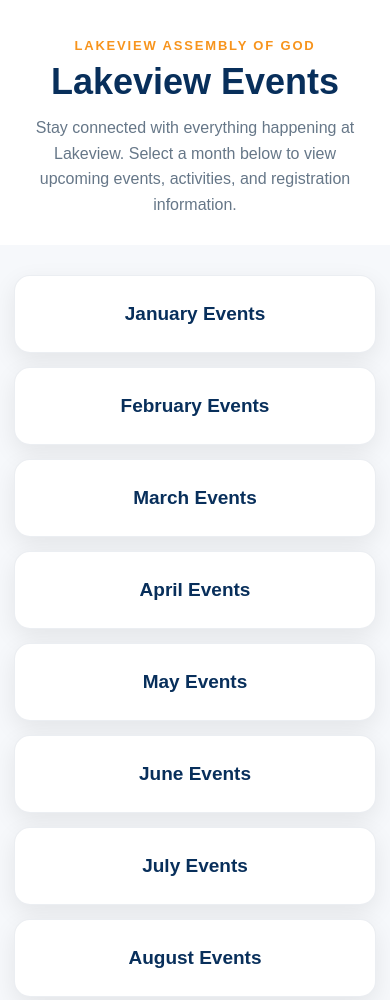
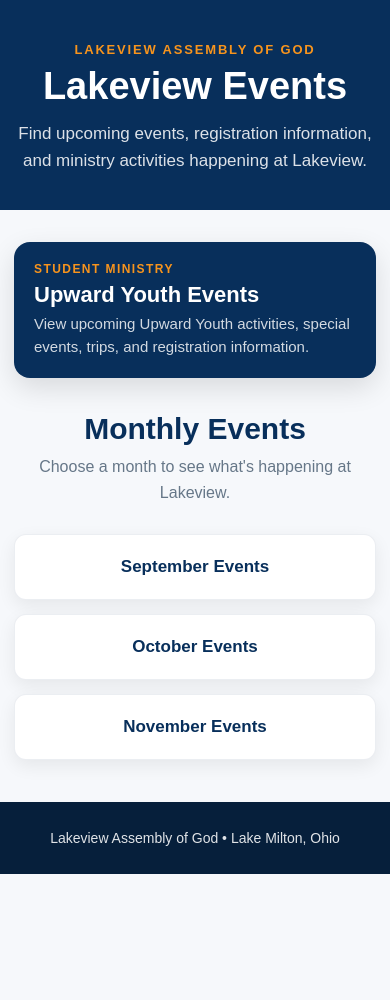
Before and after one commit to LakeviewMedia/lakeview-events-hub, a plain HTML site: page index.html in a window 390 px wide. Shown: the top 1000 px of the page. After the commit the page ends 874 px from the top, so only its background shows below. Drawn offline with Linux system fonts and the light colour scheme.

Commit message:
Update index.html

```diff
--- a/index.html
+++ b/index.html
@@ -1,7 +1,6 @@
 <!DOCTYPE html>
 <html lang="en">
 <head>
-
 <meta charset="UTF-8">
 <meta name="viewport" content="width=device-width, initial-scale=1.0">
 
@@ -10,7 +9,6 @@
 <!-- =====================================
      GOOGLE ANALYTICS 4
 ====================================== -->
-
 <script async src="https://www.googletagmanager.com/gtag/js?id=G-49YV87CD4W"></script>
 
 <script>
@@ -23,10 +21,10 @@
   gtag('js', new Date());
 
   gtag('config', 'G-49YV87CD4W', {
-    page_title: 'Lakeview Events | Lakeview Assembly'
+    page_title: 'Lakeview Events | Lakeview Assembly',
+    page_path: '/'
   });
 </script>
-
 
 <style>
 
@@ -56,13 +54,15 @@
    HEADER
 ================================= */
 
-.page-header {
+.hero {
+  width: 100%;
+  padding: 58px 20px 48px;
   text-align: center;
-  padding: 55px 20px 35px;
-  background: #ffffff;
+  background: #082f5b;
+  color: #ffffff;
 }
 
-.page-header .eyebrow {
+.hero .eyebrow {
   color: #f7941d;
   font-size: 13px;
   font-weight: 800;
@@ -71,101 +71,133 @@
   margin-bottom: 8px;
 }
 
-.page-header h1 {
+.hero h1 {
   margin: 0 0 12px;
-
-  color: #082f5b;
-
   font-size: clamp(36px, 6vw, 54px);
 }
 
-.page-header p {
-  max-width: 650px;
-
+.hero p {
+  max-width: 720px;
   margin: 0 auto;
-
-  color: #667788;
-
+  color: rgba(255,255,255,.86);
   font-size: 17px;
   line-height: 1.6;
 }
 
 
 /* =================================
-   MONTHS SECTION
+   CONTENT
 ================================= */
 
-.months-section {
+.content {
   width: 100%;
-  max-width: 1100px;
+  max-width: 900px;
+  margin: 0 auto;
+  padding: 42px 20px 58px;
+}
 
-  margin: 0 auto;
+.section-heading {
+  text-align: center;
+  margin-bottom: 28px;
+}
 
-  padding: 45px 20px 60px;
+.section-heading h2 {
+  margin: 0 0 8px;
+  color: #082f5b;
+  font-size: 30px;
+}
+
+.section-heading p {
+  margin: 0;
+  color: #667788;
+  line-height: 1.6;
 }
 
 
 /* =================================
-   MONTH GRID
+   FEATURED MINISTRY LINK
 ================================= */
 
-.month-grid {
-  display: grid;
+.featured-link {
+  display: block;
+  margin-bottom: 34px;
+  padding: 22px 24px;
+  border-radius: 16px;
+  background: #082f5b;
+  color: #ffffff;
+  text-decoration: none;
+  text-align: left;
+  box-shadow: 0 10px 28px rgba(0,0,0,.12);
+  transition:
+    transform .18s ease,
+    box-shadow .18s ease;
+}
 
-  grid-template-columns:
-    repeat(3, minmax(0, 1fr));
+.featured-link:hover {
+  transform: translateY(-3px);
+  box-shadow: 0 16px 34px rgba(0,0,0,.16);
+}
 
-  gap: 20px;
+.featured-label {
+  display: block;
+  margin-bottom: 6px;
+  color: #f7941d;
+  font-size: 12px;
+  font-weight: 800;
+  text-transform: uppercase;
+  letter-spacing: .12em;
+}
+
+.featured-title {
+  display: block;
+  margin-bottom: 5px;
+  font-size: 24px;
+  font-weight: 800;
+}
+
+.featured-description {
+  display: block;
+  color: rgba(255,255,255,.82);
+  font-size: 15px;
+  line-height: 1.5;
 }
 
 
 /* =================================
-   MONTH BUTTONS
+   MONTH LINKS
 ================================= */
+
+.month-list {
+  display: grid;
+  grid-template-columns: repeat(3, minmax(0, 1fr));
+  gap: 16px;
+}
 
 .month-link {
   display: flex;
-
   align-items: center;
   justify-content: center;
-
-  min-height: 115px;
-
-  padding: 25px 20px;
-
+  min-height: 76px;
+  padding: 18px 20px;
   background: #ffffff;
-
-  border:
-    1px solid rgba(8,47,91,.08);
-
-  border-radius: 16px;
-
-  box-shadow:
-    0 8px 24px rgba(0,0,0,.08);
-
+  border: 1px solid rgba(8,47,91,.08);
+  border-radius: 12px;
+  text-decoration: none;
   color: #082f5b;
-
-  text-decoration: none;
-
-  font-size: 21px;
+  font-size: 17px;
   font-weight: 800;
-
   text-align: center;
-
+  box-shadow: 0 6px 18px rgba(0,0,0,.07);
   transition:
-    transform .2s ease,
-    box-shadow .2s ease,
-    border-color .2s ease;
+    transform .15s ease,
+    box-shadow .15s ease,
+    border-color .15s ease;
 }
 
 .month-link:hover {
-  transform: translateY(-4px);
-
-  box-shadow:
-    0 14px 32px rgba(0,0,0,.14);
-
-  border-color:
-    rgba(247,148,29,.45);
+  transform: translateY(-2px);
+  box-shadow: 0 10px 24px rgba(0,0,0,.11);
+  border-color: rgba(247,148,29,.35);
 }
 
 
@@ -175,31 +207,13 @@
 
 .footer {
   width: 100%;
-
+  margin: 0;
   padding: 28px 20px;
-
-  background: #082f5b;
-
+  background: #061f3b;
   color: rgba(255,255,255,.88);
-
   text-align: center;
-
   font-size: 14px;
   font-weight: 500;
-}
-
-
-/* =================================
-   TABLET
-================================= */
-
-@media (max-width: 850px) {
-
-  .month-grid {
-    grid-template-columns:
-      repeat(2, minmax(0, 1fr));
-  }
-
 }
 
 
@@ -207,55 +221,49 @@
    MOBILE
 ================================= */
 
-@media (max-width: 550px) {
+@media (max-width: 700px) {
 
-  .page-header {
-    padding:
-      38px 18px 28px;
+  .hero {
+    padding: 42px 18px 36px;
   }
 
-  .page-header h1 {
-    font-size: 36px;
+  .hero h1 {
+    font-size: 38px;
   }
 
-  .page-header p {
-    font-size: 16px;
+  .content {
+    padding: 32px 14px 42px;
   }
 
-  .months-section {
-    padding:
-      30px 14px 42px;
-  }
-
-  .month-grid {
+  .month-list {
     grid-template-columns: 1fr;
-
     gap: 14px;
   }
 
   .month-link {
-    min-height: 78px;
+    min-height: 66px;
+  }
 
-    padding: 18px;
+  .featured-link {
+    padding: 20px;
+  }
 
-    font-size: 19px;
+  .featured-title {
+    font-size: 22px;
   }
 
 }
 
 </style>
-
 </head>
 
-
 <body>
-
 
 <!-- =====================================
      HEADER
 ====================================== -->
 
-<header class="page-header">
+<section class="hero">
 
   <div class="eyebrow">
     Lakeview Assembly of God
@@ -266,113 +274,65 @@
   </h1>
 
   <p>
-    Stay connected with everything happening at Lakeview.
-    Select a month below to view upcoming events,
-    activities, and registration information.
+    Find upcoming events, registration information,
+    and ministry activities happening at Lakeview.
   </p>
 
-</header>
-
+</section>
 
 
 <!-- =====================================
-     ALL MONTHS
+     MAIN CONTENT
 ====================================== -->
 
-<main class="months-section">
+<main class="content">
 
-  <div class="month-grid">
+  <!-- =================================
+       UPWARD YOUTH
+  ================================== -->
+
+  <a
+    class="featured-link"
+    href="youth-events.html"
+    data-ga-event="upward_youth_events_page_click"
+    data-ga-title="Upward Youth Events"
+    data-ga-action="page_navigation"
+  >
+
+    <span class="featured-label">
+      Student Ministry
+    </span>
+
+    <span class="featured-title">
+      Upward Youth Events
+    </span>
+
+    <span class="featured-description">
+      View upcoming Upward Youth activities, special events,
+      trips, and registration information.
+    </span>
+
+  </a>
 
 
-    <!-- JANUARY -->
+  <!-- =================================
+       MONTHLY EVENTS
+  ================================== -->
 
-    <a
-      class="month-link"
-      href="january.html"
-      data-ga-month="January"
-    >
-      January Events
-    </a>
+  <div class="section-heading">
+
+    <h2>
+      Monthly Events
+    </h2>
+
+    <p>
+      Choose a month to see what's happening at Lakeview.
+    </p>
+
+  </div>
 
 
-    <!-- FEBRUARY -->
-
-    <a
-      class="month-link"
-      href="february.html"
-      data-ga-month="February"
-    >
-      February Events
-    </a>
-
-
-    <!-- MARCH -->
-
-    <a
-      class="month-link"
-      href="march.html"
-      data-ga-month="March"
-    >
-      March Events
-    </a>
-
-
-    <!-- APRIL -->
-
-    <a
-      class="month-link"
-      href="april.html"
-      data-ga-month="April"
-    >
-      April Events
-    </a>
-
-
-    <!-- MAY -->
-
-    <a
-      class="month-link"
-      href="may.html"
-      data-ga-month="May"
-    >
-      May Events
-    </a>
-
-
-    <!-- JUNE -->
-
-    <a
-      class="month-link"
-      href="june.html"
-      data-ga-month="June"
-    >
-      June Events
-    </a>
-
-
-    <!-- JULY -->
-
-    <a
-      class="month-link"
-      href="july.html"
-      data-ga-month="July"
-    >
-      July Events
-    </a>
-
-
-    <!-- AUGUST -->
-
-    <a
-      class="month-link"
-      href="august.html"
-      data-ga-month="August"
-    >
-      August Events
-    </a>
-
-
-    <!-- SEPTEMBER -->
+  <div class="month-list">
 
     <a
       class="month-link"
@@ -382,9 +342,6 @@
       September Events
     </a>
 
-
-    <!-- OCTOBER -->
-
     <a
       class="month-link"
       href="october.html"
@@ -392,9 +349,6 @@
     >
       October Events
     </a>
-
-
-    <!-- NOVEMBER -->
 
     <a
       class="month-link"
@@ -404,22 +358,9 @@
       November Events
     </a>
 
-
-    <!-- DECEMBER -->
-
-    <a
-      class="month-link"
-      href="december.html"
-      data-ga-month="December"
-    >
-      December Events
-    </a>
-
-
   </div>
 
 </main>
-
 
 
 <!-- =====================================
@@ -433,116 +374,70 @@
 </footer>
 
 
-
 <!-- =====================================
-     MONTH CLICK TRACKING
+     MONTH PAGE CLICK TRACKING
 ====================================== -->
 
 <script>
+document.addEventListener('DOMContentLoaded', function() {
 
-document.addEventListener(
-  'DOMContentLoaded',
-  function() {
+  const monthLinks = document.querySelectorAll('[data-ga-month]');
 
-    const monthLinks =
-      document.querySelectorAll(
-        '[data-ga-month]'
+  monthLinks.forEach(function(link) {
+
+    link.addEventListener('click', function() {
+
+      const monthName = this.dataset.gaMonth;
+
+      const eventName =
+        monthName.toLowerCase() + '_month_page_click';
+
+      gtag('event', eventName, {
+        month_name: monthName,
+        link_text: this.innerText.trim(),
+        link_url: this.href
+      });
+
+      console.log(
+        'GA4 Month Page Click Sent:',
+        eventName
       );
 
+    });
 
-    monthLinks.forEach(
-      function(link) {
-
-        link.addEventListener(
-          'click',
-          function(event) {
-
-            event.preventDefault();
+  });
 
 
-            const monthName =
-              this.dataset.gaMonth;
+  const trackedLinks =
+    document.querySelectorAll('[data-ga-event]');
 
+  trackedLinks.forEach(function(link) {
 
-            const destination =
-              this.href;
+    link.addEventListener('click', function() {
 
+      const eventName = this.dataset.gaEvent;
+      const eventTitle = this.dataset.gaTitle;
+      const actionType = this.dataset.gaAction;
 
-            /*
-              Automatically creates:
+      gtag('event', eventName, {
+        event_title: eventTitle,
+        action_type: actionType,
+        link_text: this.innerText.trim(),
+        link_url: this.href
+      });
 
-              january_month_page_click
-              february_month_page_click
-              march_month_page_click
-              april_month_page_click
-              may_month_page_click
-              june_month_page_click
-              july_month_page_click
-              august_month_page_click
-              september_month_page_click
-              october_month_page_click
-              november_month_page_click
-              december_month_page_click
-            */
+      console.log(
+        'GA4 Event Sent:',
+        eventName,
+        eventTitle
+      );
 
+    });
 
-            const gaEventName =
-              monthName
-                .toLowerCase()
-                .replace(/\s+/g, '_')
-              + '_month_page_click';
+  });
 
-
-            gtag(
-              'event',
-              gaEventName,
-              {
-
-                month_name:
-                  monthName,
-
-                link_text:
-                  this.innerText.trim(),
-
-                link_url:
-                  destination
-
-              }
-            );
-
-
-            console.log(
-              'GA4 Month Event Sent:',
-              gaEventName
-            );
-
-
-            /*
-              Give GA4 a moment to send
-              before opening the page.
-            */
-
-            setTimeout(
-              function() {
-
-                window.location.href =
-                  destination;
-
-              },
-              300
-            );
-
-          }
-        );
-
-      }
-    );
-
-  }
-);
-
+});
 </script>
-
 
 </body>
 </html>
```
